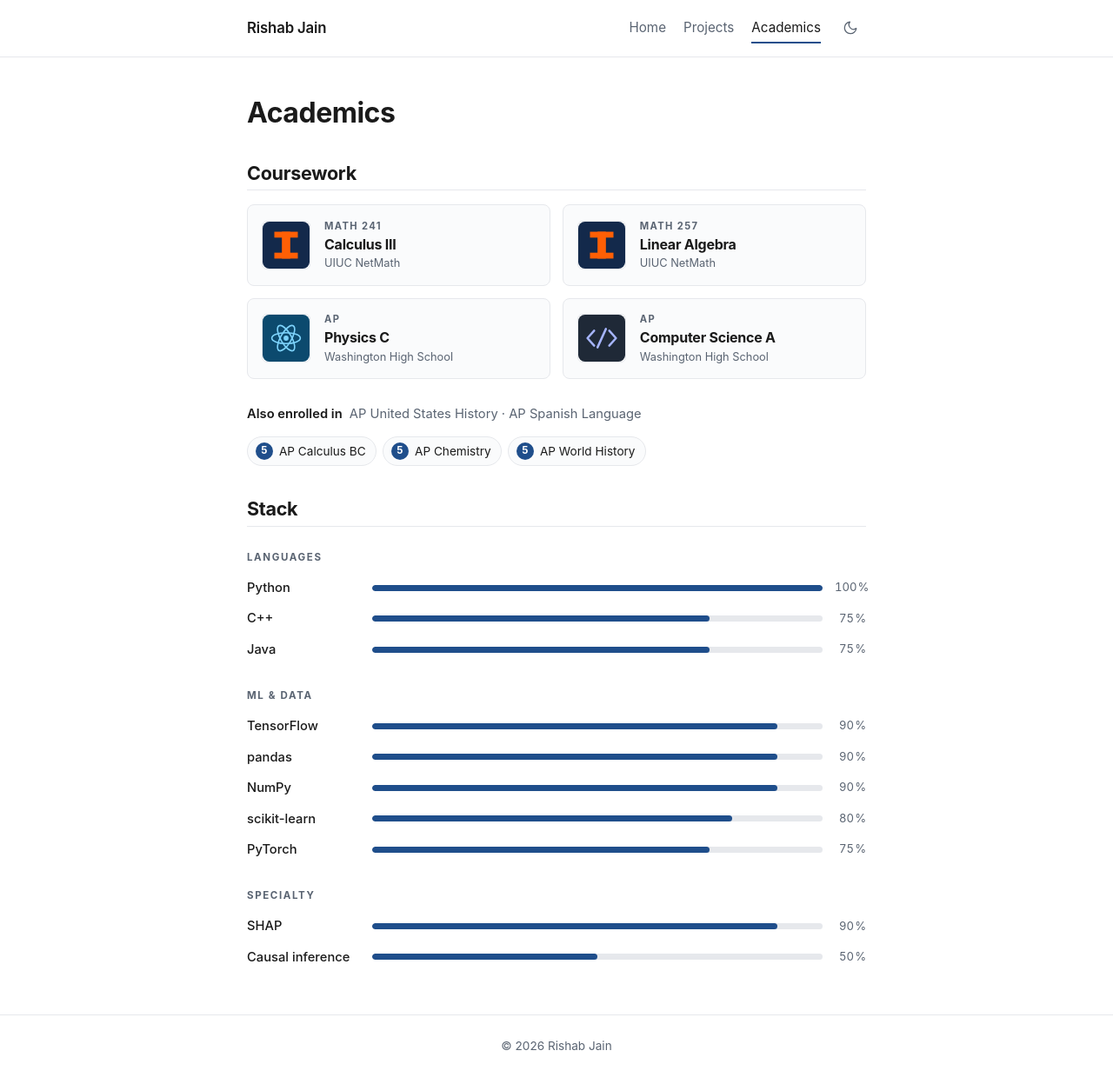
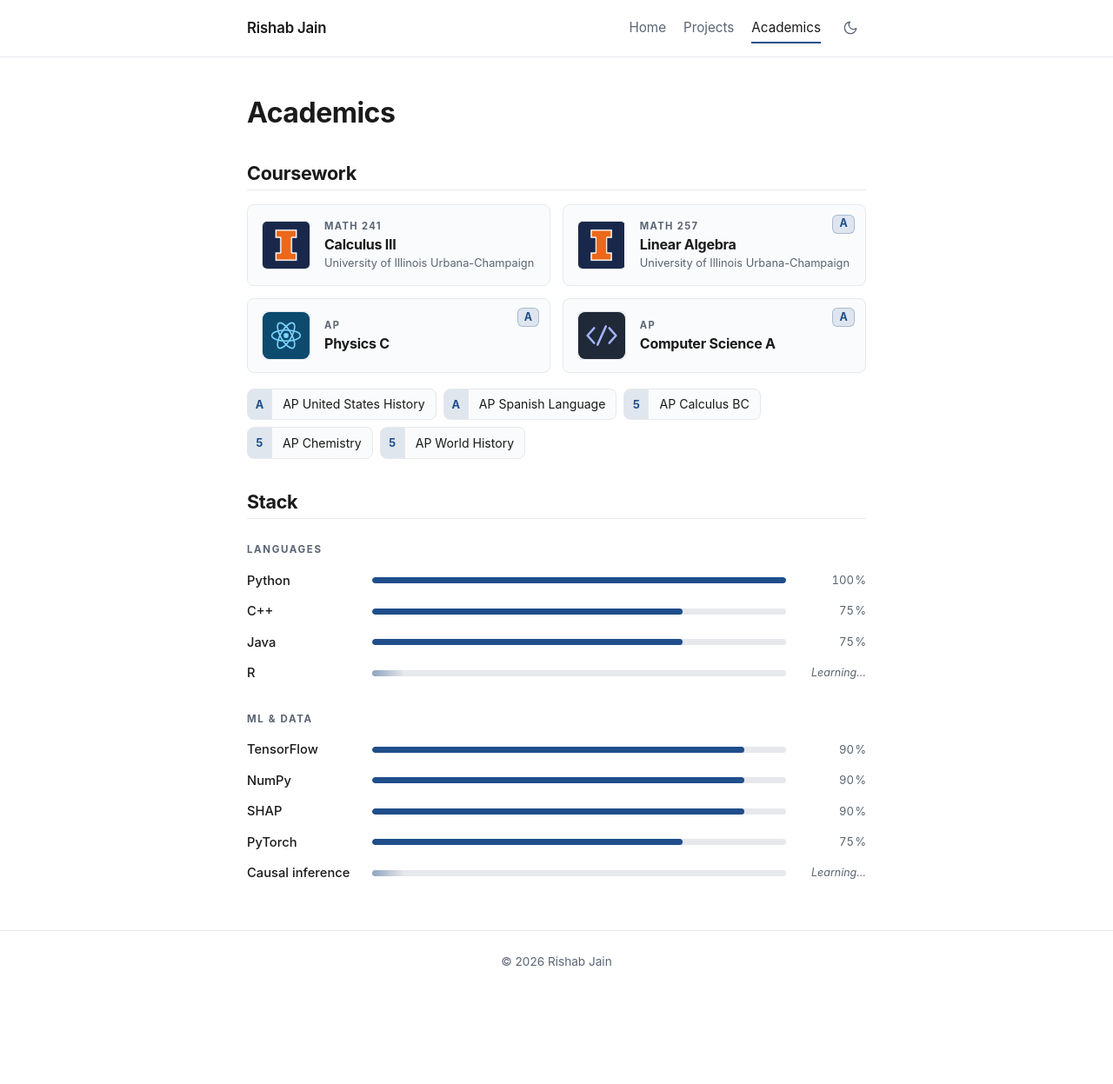
Before and after one commit to rishabjainX/rishabjainX.github.io, a Jekyll site: the page built from _pages/academics.md, in a window 1280 px wide and 1254 px high. Shown: the top 1247 px of the window at 87% size. Built offline with Jekyll 4.4.1, drawn with Linux system fonts in a browser that asks for light colours.

Commit message:
Academics redesign: grade badges, split-pill results, indeterminate Learning bars

```diff
--- a/_pages/academics.md
+++ b/_pages/academics.md
@@ -10,50 +10,49 @@ permalink: /academics/
 
 <div class="course-grid">
   <div class="course-card">
-    <img class="course-logo" src="{{ '/assets/images/academics/uiuc.svg' | relative_url }}" alt="">
+    <img class="course-logo" src="{{ '/assets/images/projects/uiuc.png' | relative_url }}" alt="">
     <div class="course-meta">
       <p class="course-code">MATH 241</p>
       <h3 class="course-title">Calculus III</h3>
-      <p class="course-org">UIUC NetMath</p>
+      <p class="course-org">University of Illinois Urbana-Champaign</p>
     </div>
   </div>
 
   <div class="course-card">
-    <img class="course-logo" src="{{ '/assets/images/academics/uiuc.svg' | relative_url }}" alt="">
+    <span class="course-grade">A</span>
+    <img class="course-logo" src="{{ '/assets/images/projects/uiuc.png' | relative_url }}" alt="">
     <div class="course-meta">
       <p class="course-code">MATH 257</p>
       <h3 class="course-title">Linear Algebra</h3>
-      <p class="course-org">UIUC NetMath</p>
+      <p class="course-org">University of Illinois Urbana-Champaign</p>
     </div>
   </div>
 
   <div class="course-card">
+    <span class="course-grade">A</span>
     <img class="course-logo" src="{{ '/assets/images/academics/ap-physics.svg' | relative_url }}" alt="">
     <div class="course-meta">
       <p class="course-code">AP</p>
       <h3 class="course-title">Physics C</h3>
-      <p class="course-org">Washington High School</p>
     </div>
   </div>
 
   <div class="course-card">
+    <span class="course-grade">A</span>
     <img class="course-logo" src="{{ '/assets/images/academics/ap-cs.svg' | relative_url }}" alt="">
     <div class="course-meta">
       <p class="course-code">AP</p>
       <h3 class="course-title">Computer Science A</h3>
-      <p class="course-org">Washington High School</p>
     </div>
   </div>
 </div>
 
-<div class="course-extras">
-  <p class="extras-line"><span class="extras-label">Also enrolled in</span> AP United States History · AP Spanish Language</p>
-
-  <div class="ap-scores" aria-label="AP exam scores">
-    <span class="ap-pill"><span class="score">5</span> AP Calculus BC</span>
-    <span class="ap-pill"><span class="score">5</span> AP Chemistry</span>
-    <span class="ap-pill"><span class="score">5</span> AP World History</span>
-  </div>
+<div class="results">
+  <div class="result-chip"><span class="result-grade">A</span><span class="result-course">AP United States History</span></div>
+  <div class="result-chip"><span class="result-grade">A</span><span class="result-course">AP Spanish Language</span></div>
+  <div class="result-chip"><span class="result-grade">5</span><span class="result-course">AP Calculus BC</span></div>
+  <div class="result-chip"><span class="result-grade">5</span><span class="result-course">AP Chemistry</span></div>
+  <div class="result-chip"><span class="result-grade">5</span><span class="result-course">AP World History</span></div>
 </div>
 
 ## Stack
@@ -75,6 +74,11 @@ permalink: /academics/
     <div class="bar"><div class="fill" style="--target: 75%"></div></div>
     <span class="pct">75</span>
   </div>
+  <div class="stack-skill is-learning">
+    <span class="name">R</span>
+    <div class="bar"><div class="fill fill--indeterminate"></div></div>
+    <span class="status">Learning…</span>
+  </div>
 </div>
 
 <div class="stack-group">
@@ -85,37 +89,23 @@ permalink: /academics/
     <span class="pct">90</span>
   </div>
   <div class="stack-skill">
-    <span class="name">pandas</span>
-    <div class="bar"><div class="fill" style="--target: 90%"></div></div>
-    <span class="pct">90</span>
-  </div>
-  <div class="stack-skill">
     <span class="name">NumPy</span>
     <div class="bar"><div class="fill" style="--target: 90%"></div></div>
     <span class="pct">90</span>
   </div>
   <div class="stack-skill">
-    <span class="name">scikit-learn</span>
-    <div class="bar"><div class="fill" style="--target: 80%"></div></div>
-    <span class="pct">80</span>
+    <span class="name">SHAP</span>
+    <div class="bar"><div class="fill" style="--target: 90%"></div></div>
+    <span class="pct">90</span>
   </div>
   <div class="stack-skill">
     <span class="name">PyTorch</span>
     <div class="bar"><div class="fill" style="--target: 75%"></div></div>
     <span class="pct">75</span>
   </div>
-</div>
-
-<div class="stack-group">
-  <h3>Specialty</h3>
-  <div class="stack-skill">
-    <span class="name">SHAP</span>
-    <div class="bar"><div class="fill" style="--target: 90%"></div></div>
-    <span class="pct">90</span>
-  </div>
-  <div class="stack-skill">
+  <div class="stack-skill is-learning">
     <span class="name">Causal inference</span>
-    <div class="bar"><div class="fill" style="--target: 50%"></div></div>
-    <span class="pct">50</span>
+    <div class="bar"><div class="fill fill--indeterminate"></div></div>
+    <span class="status">Learning…</span>
   </div>
 </div>
--- a/assets/css/style.scss
+++ b/assets/css/style.scss
@@ -307,6 +307,7 @@ code { font-family: ui-monospace, "SF Mono", Menlo, monospace; font-size: .9em;
 }
 
 .course-card {
+  position: relative;
   display: flex;
   align-items: center;
   gap: 1rem;
@@ -320,6 +321,25 @@ code { font-family: ui-monospace, "SF Mono", Menlo, monospace; font-size: .9em;
     border-color: var(--accent);
     box-shadow: var(--shadow-hover);
   }
+}
+
+.course-grade {
+  position: absolute;
+  top: .65rem;
+  right: .75rem;
+  display: inline-flex;
+  align-items: center;
+  justify-content: center;
+  min-width: 24px;
+  height: 22px;
+  padding: 0 .45rem;
+  border-radius: 6px;
+  font-size: .78rem;
+  font-weight: 700;
+  color: var(--accent);
+  background: color-mix(in srgb, var(--accent) 12%, transparent);
+  border: 1px solid color-mix(in srgb, var(--accent) 28%, transparent);
+  font-variant-numeric: tabular-nums;
 }
 
 .course-logo {
@@ -344,47 +364,45 @@ code { font-family: ui-monospace, "SF Mono", Menlo, monospace; font-size: .9em;
 .course-title { margin: .1rem 0 .1rem; font-size: 1rem; }
 .course-org { margin: 0; color: var(--muted); font-size: .8rem; }
 
-// ---------- Academics: extras + AP pills ----------
-.course-extras { margin-top: 1.75rem; }
-
-.extras-line {
-  margin: 0 0 .85rem;
-  color: var(--muted);
-  font-size: .92rem;
-  .extras-label {
-    color: var(--fg);
-    font-weight: 600;
-    margin-right: .25rem;
-  }
+// ---------- Academics: result chips (split pill) ----------
+.results {
+  margin-top: 1.1rem;
+  display: flex;
+  flex-wrap: wrap;
+  gap: .5rem;
 }
 
-.ap-scores {
-  display: flex;
-  flex-wrap: wrap;
-  gap: .45rem;
+.result-chip {
+  display: inline-flex;
+  align-items: stretch;
+  border: 1px solid var(--rule);
+  border-radius: 8px;
+  overflow: hidden;
+  background: var(--card-bg);
+  font-size: .88rem;
+  transition: border-color .2s ease;
+  &:hover { border-color: var(--accent); }
 }
-.ap-pill {
+
+.result-grade {
   display: inline-flex;
   align-items: center;
-  gap: .45rem;
-  padding: .3rem .7rem .3rem .55rem;
-  border-radius: 999px;
-  background: var(--card-bg);
-  border: 1px solid var(--rule);
-  font-size: .85rem;
+  justify-content: center;
+  min-width: 28px;
+  padding: .35rem .55rem;
+  background: color-mix(in srgb, var(--accent) 12%, transparent);
+  color: var(--accent);
+  font-weight: 700;
+  font-size: .8rem;
+  font-variant-numeric: tabular-nums;
+  border-right: 1px solid var(--rule);
+}
+
+.result-course {
+  display: inline-flex;
+  align-items: center;
+  padding: .35rem .75rem;
   color: var(--fg);
-  .score {
-    display: inline-flex;
-    align-items: center;
-    justify-content: center;
-    width: 20px;
-    height: 20px;
-    border-radius: 50%;
-    background: var(--accent);
-    color: #fff;
-    font-size: .72rem;
-    font-weight: 700;
-  }
 }
 
 // ---------- Academics: stack / proficiency bars ----------
@@ -404,13 +422,14 @@ code { font-family: ui-monospace, "SF Mono", Menlo, monospace; font-size: .9em;
 
 .stack-skill {
   display: grid;
-  grid-template-columns: 130px 1fr 36px;
+  grid-template-columns: 130px 1fr 78px;
   align-items: center;
   gap: .9rem;
   padding: .35rem 0;
   font-size: .92rem;
   .name { font-weight: 500; }
   .bar {
+    position: relative;
     height: 7px;
     background: var(--rule);
     border-radius: 999px;
@@ -430,6 +449,12 @@ code { font-family: ui-monospace, "SF Mono", Menlo, monospace; font-size: .9em;
     font-variant-numeric: tabular-nums;
     &::after { content: "%"; margin-left: 1px; }
   }
+  .status {
+    text-align: right;
+    color: var(--muted);
+    font-size: .78rem;
+    font-style: italic;
+  }
 }
 
 @keyframes fillBar {
@@ -437,8 +462,25 @@ code { font-family: ui-monospace, "SF Mono", Menlo, monospace; font-size: .9em;
   to   { width: var(--target, 0%); }
 }
 
+// Indeterminate "Learning…" bar
+.stack-skill.is-learning {
+  .fill--indeterminate {
+    position: absolute;
+    inset: 0 auto 0 0;
+    width: 35%;
+    background: linear-gradient(90deg, transparent 0%, var(--accent) 50%, transparent 100%);
+    animation: indeterminate 1.8s ease-in-out infinite;
+    border-radius: 999px;
+  }
+}
+
+@keyframes indeterminate {
+  0%   { transform: translateX(-100%); }
+  100% { transform: translateX(285%); }
+}
+
 @media (max-width: 520px) {
-  .stack-skill { grid-template-columns: 110px 1fr 34px; gap: .65rem; font-size: .88rem; }
+  .stack-skill { grid-template-columns: 110px 1fr 66px; gap: .65rem; font-size: .88rem; }
 }
 
 // ---------- Activity entries ----------
```
Also changed, not shown: assets/images/academics/uiuc.svg (deleted), assets/images/projects/uiuc.png (added).
